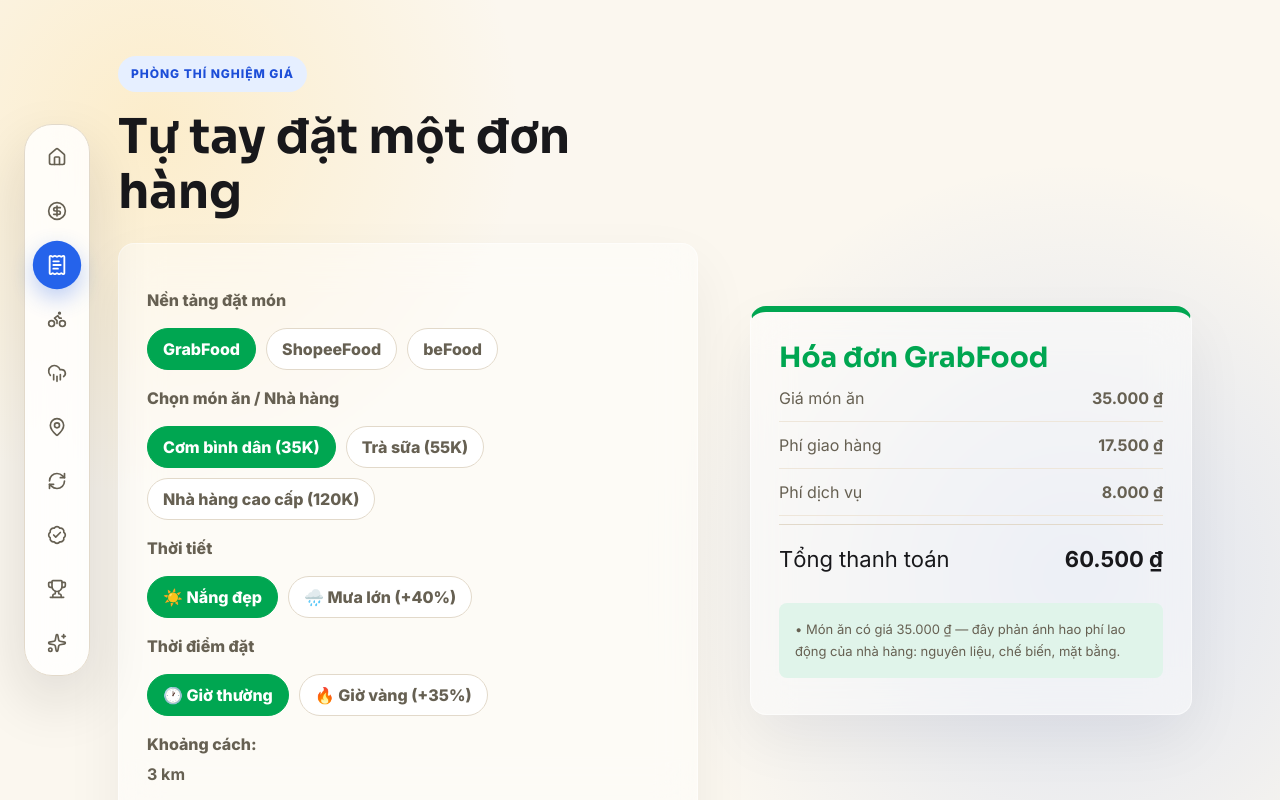
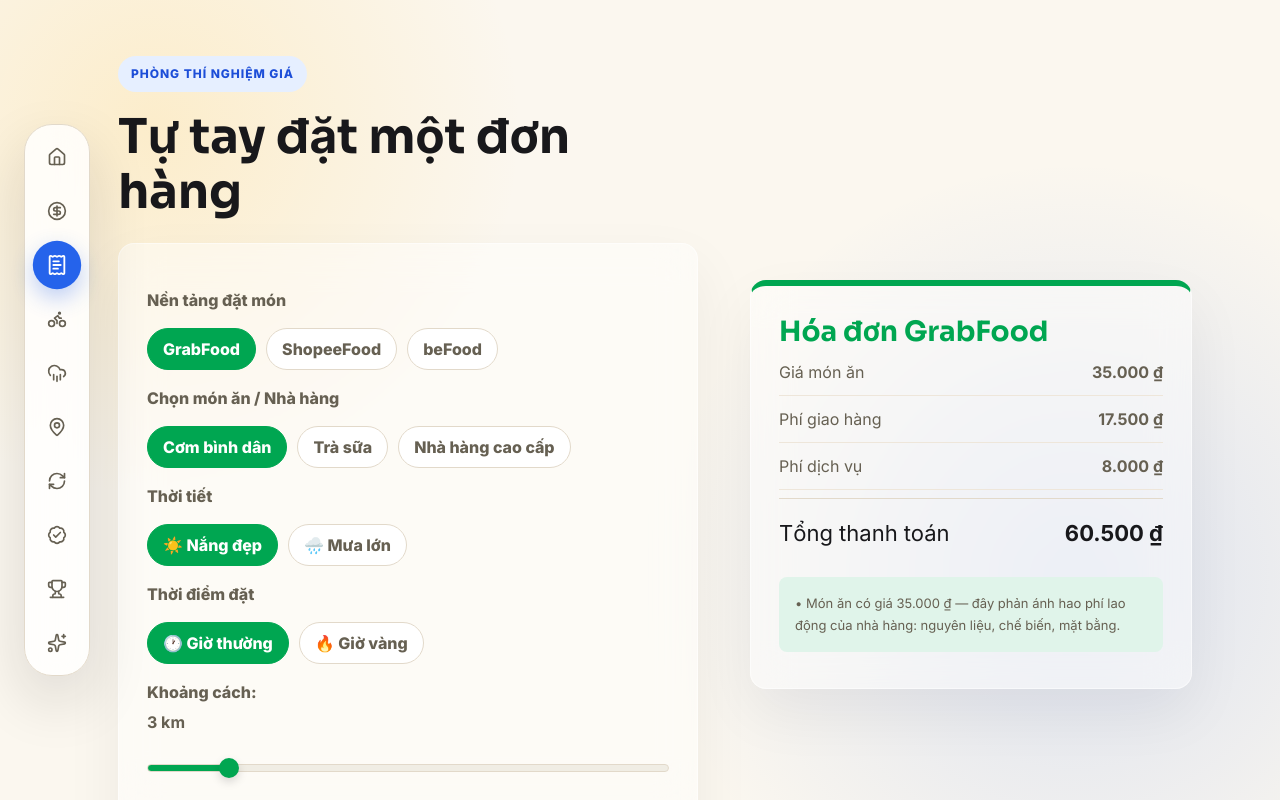
Before and after one commit to phattran1945-spec/mln122, a React (Vite) app: page / in a window 1280 px wide. Both pictures are taken after a click on the button 57 px from the left and 265 px from the top of the page. Built offline with nearby package versions, Linux system fonts and the light colour scheme.

Commit message:
Remove parenthesized price and percentage details from simulator buttons

```diff
--- a/src/main.jsx
+++ b/src/main.jsx
@@ -544,21 +544,21 @@
 
               <label>Chọn món ăn / Nhà hàng</label>
               <div className="chips">
-                <button className={restaurant === 'binhdan' ? 'chip active' : 'chip'} onClick={() => setRestaurant('binhdan')}>Cơm bình dân (35K)</button>
-                <button className={restaurant === 'tra-sua' ? 'chip active' : 'chip'} onClick={() => setRestaurant('tra-sua')}>Trà sữa (55K)</button>
-                <button className={restaurant === 'nhahang' ? 'chip active' : 'chip'} onClick={() => setRestaurant('nhahang')}>Nhà hàng cao cấp (120K)</button>
+                <button className={restaurant === 'binhdan' ? 'chip active' : 'chip'} onClick={() => setRestaurant('binhdan')}>Cơm bình dân</button>
+                <button className={restaurant === 'tra-sua' ? 'chip active' : 'chip'} onClick={() => setRestaurant('tra-sua')}>Trà sữa</button>
+                <button className={restaurant === 'nhahang' ? 'chip active' : 'chip'} onClick={() => setRestaurant('nhahang')}>Nhà hàng cao cấp</button>
               </div>
 
               <label>Thời tiết</label>
               <div className="chips">
                 <button className={weather === 'sunny' ? 'chip active' : 'chip'} onClick={() => setWeather('sunny')}>☀️ Nắng đẹp</button>
-                <button className={weather === 'rain' ? 'chip active' : 'chip'} onClick={() => setWeather('rain')}>🌧️ Mưa lớn (+40%)</button>
+                <button className={weather === 'rain' ? 'chip active' : 'chip'} onClick={() => setWeather('rain')}>🌧️ Mưa lớn</button>
               </div>
 
               <label>Thời điểm đặt</label>
               <div className="chips">
                 <button className={rush === 'normal' ? 'chip active' : 'chip'} onClick={() => setRush('normal')}>🕐 Giờ thường</button>
-                <button className={rush === 'rush' ? 'chip active' : 'chip'} onClick={() => setRush('rush')}>🔥 Giờ vàng (+35%)</button>
+                <button className={rush === 'rush' ? 'chip active' : 'chip'} onClick={() => setRush('rush')}>🔥 Giờ vàng</button>
               </div>
 
               <label>Khoảng cách: <b>{distance} km</b></label>
```
